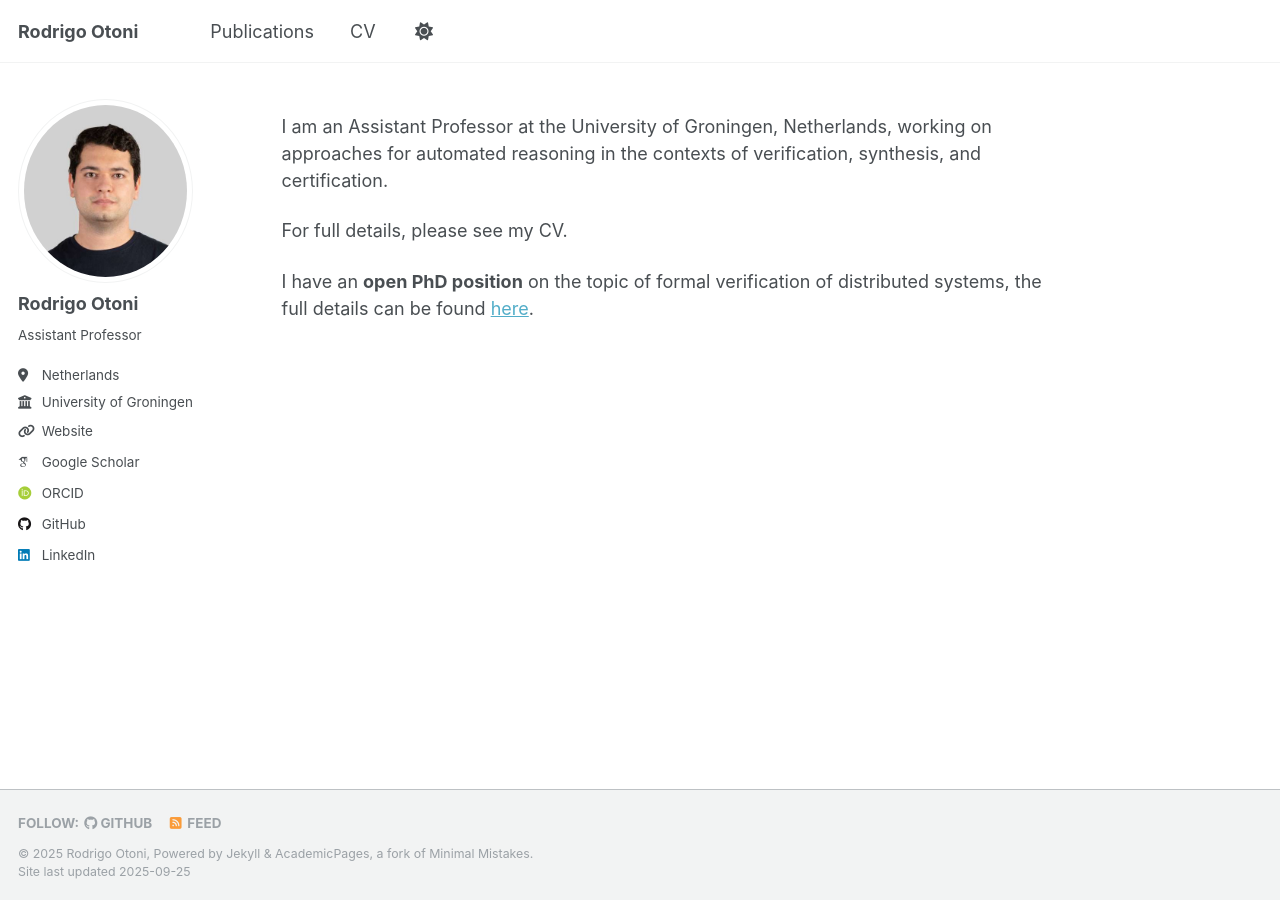
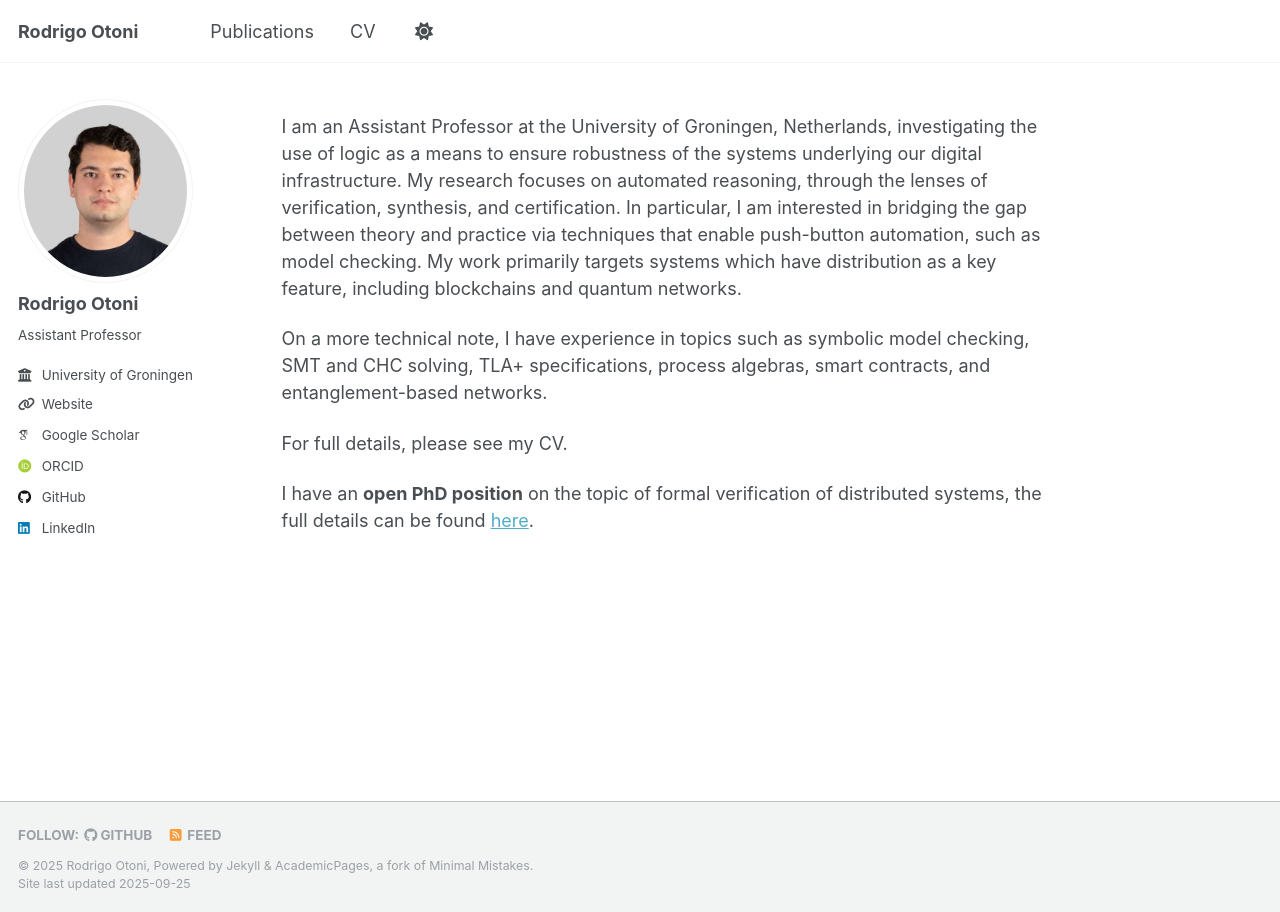
Before and after one commit to rodrigo7491/rodrigo7491.github.io, a Jekyll site: the page built from _pages/about.md, in a window 1280 px wide. Built offline with Jekyll 4.4.1, drawn with Linux system fonts in a browser that asks for light colours; some web fonts are replaced.

Commit message:
content update

```diff
--- a/_config.yml
+++ b/_config.yml
@@ -27,7 +27,7 @@ author:
   pronouns         : # example: "she/her"
   bio              : "Assistant Professor"
   employer         : "University of Groningen"
-  location         : "Netherlands"
+  location         : # "Netherlands"
   uri              : "https://www.rug.nl/staff/r.b.otoni"
   email            : # ""
 
--- a/_pages/about.md
+++ b/_pages/about.md
@@ -7,7 +7,9 @@ redirect_from:
   - /about.html
 ---
 
-I am an Assistant Professor at the University of Groningen, Netherlands, working on approaches for automated reasoning in the contexts of verification, synthesis, and certification.
+I am an Assistant Professor at the University of Groningen, Netherlands, investigating the use of logic as a means to ensure robustness of the systems underlying our digital infrastructure. My research focuses on automated reasoning, through the lenses of verification, synthesis, and certification. In particular, I am interested in bridging the gap between theory and practice via techniques that enable push-button automation, such as model checking. My work primarily targets systems which have distribution as a key feature, including blockchains and quantum networks.
+
+On a more technical note, I have experience in topics such as symbolic model checking, SMT and CHC solving, TLA+ specifications, process algebras, smart contracts, and entanglement-based networks.
 
 For full details, please see my CV.
 
```
Also changed, not shown: 2 other files.
